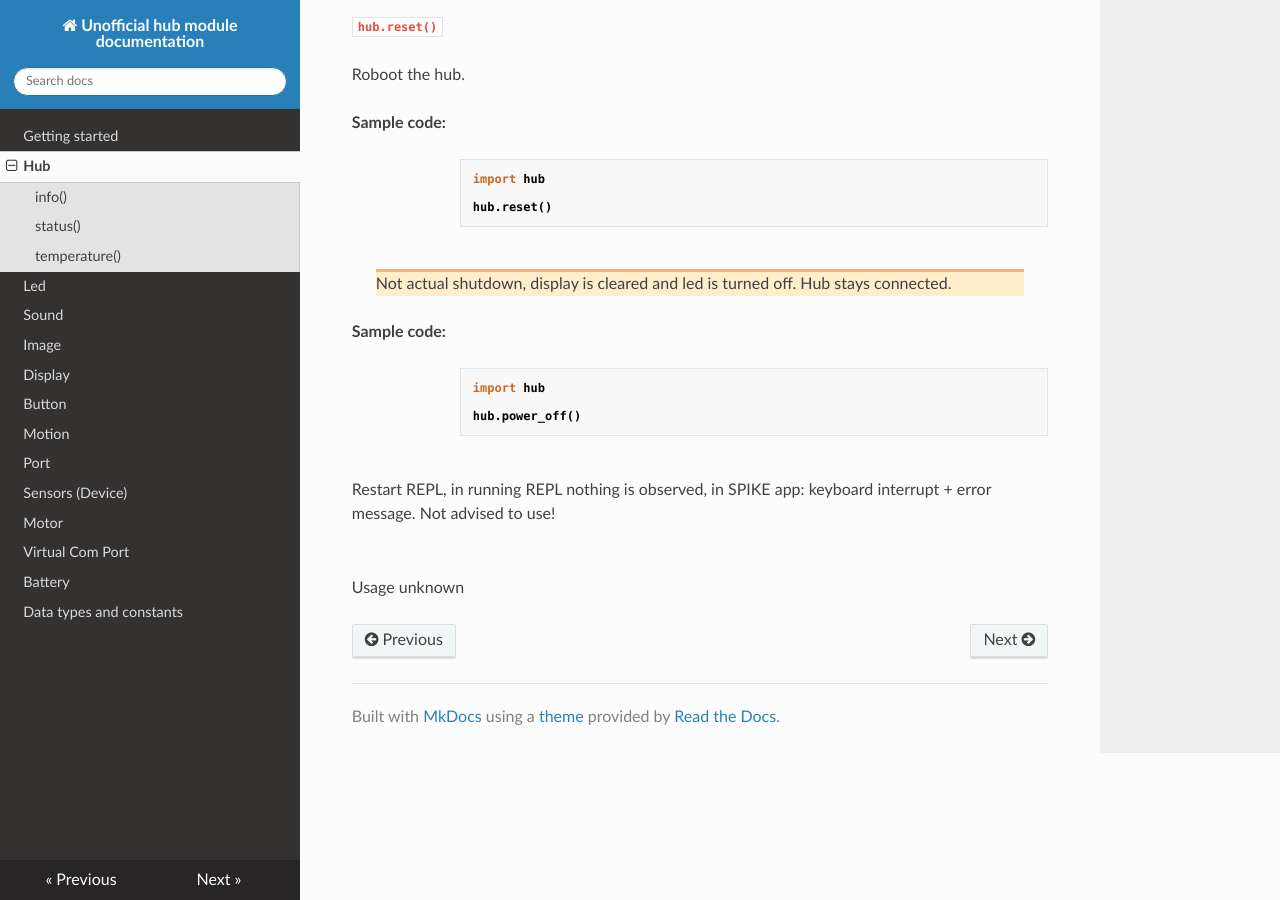
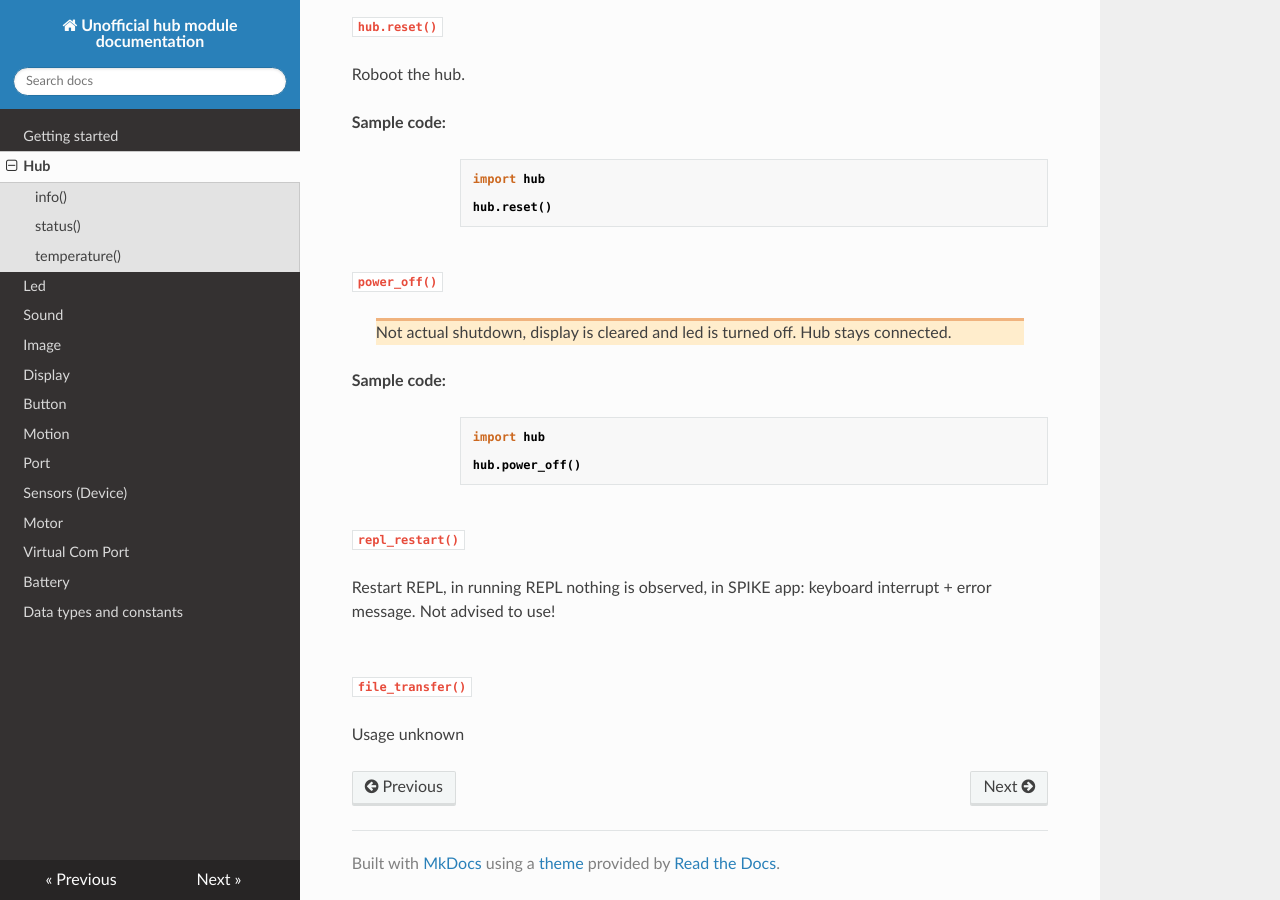
Before and after one commit to NStrijbosch/hub-module-notes, an MkDocs documentation site: the page built from docs/hub.md, in a window 1280 px wide and 900 px high, scrolled down 1951 px. Built offline with MkDocs 1.6.1, drawn with Linux system fonts in a browser that asks for light colours; nearby versions of some CDN libraries.

Commit message:
Update hub.md

```diff
--- a/docs/hub.md
+++ b/docs/hub.md
@@ -127,6 +127,8 @@ hub.reset()
 
 ## power_off() TODO
 
+`power_off()`
+
 > Not actual shutdown, display is cleared and led is turned off. Hub stays connected.
 
 __Sample code:__
@@ -138,9 +140,13 @@ hub.power_off()
 
 ## repl_restart() TODO
 
+`repl_restart()`
+
 Restart REPL, in running REPL nothing is observed, in SPIKE app: keyboard interrupt + error message. Not advised to use!
 
 
 ## file_tansfer() TODO
 
+`file_transfer()`
+
 Usage unknown
```
